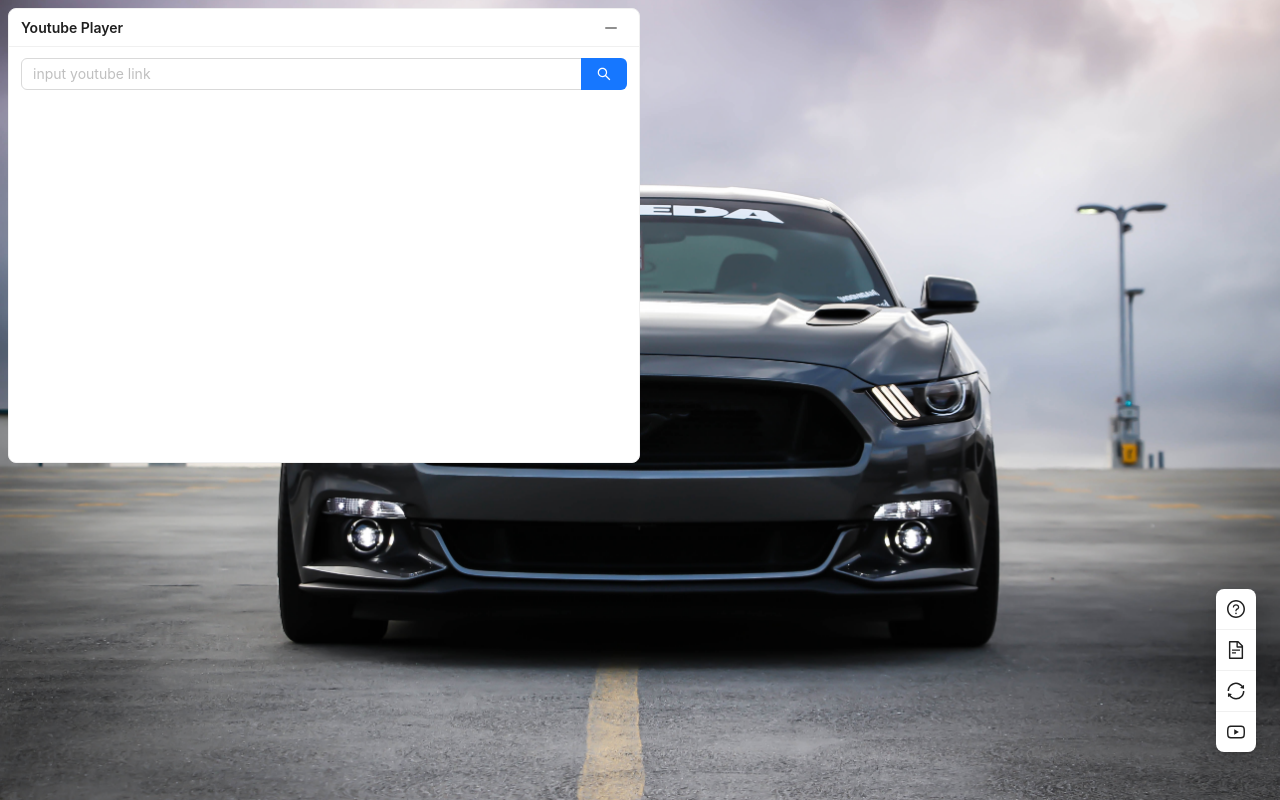
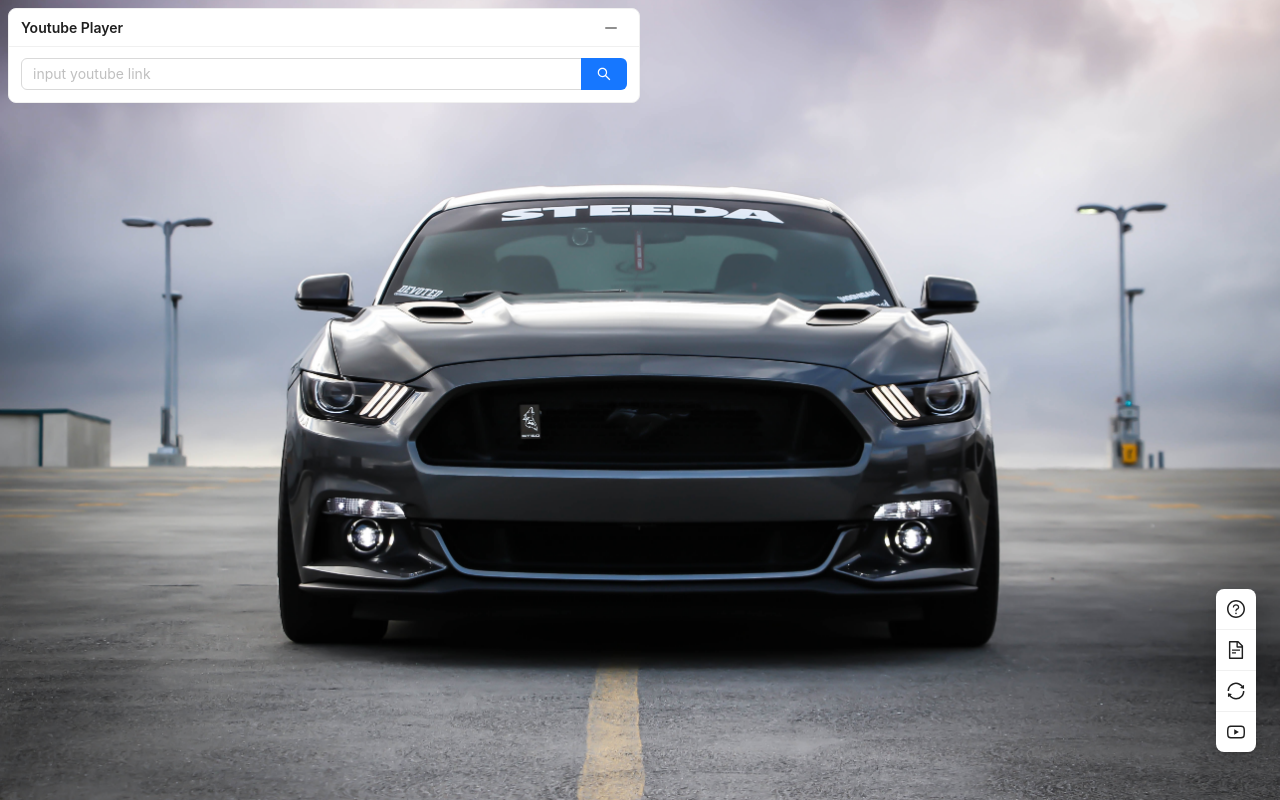
Before and after one commit to UnknownCoderBoy/LofiApp, a React (Create React App) app: page / in a window 1280 px wide. Both pictures are taken after a click on the button 1236 px from the left and 732 px from the top of the page. Built offline with nearby package versions, Linux system fonts and the light colour scheme.

Commit message:
Update index.js

```diff
--- a/src/pages/dashboard/index.js
+++ b/src/pages/dashboard/index.js
@@ -48,7 +48,7 @@
                 onSearch={setURL}
                 enterButton
               />
-              {isDesktopOrLaptop && (
+              {isDesktopOrLaptop && url && (
                 <ReactPlayer
                   style={{
                     marginTop: "5%",
@@ -59,7 +59,7 @@
                   width={"100%"}
                 />
               )}
-              {isTabletOrMobile && (
+              {isTabletOrMobile && url && (
                 <ReactPlayer
                   style={{
                     marginTop: "5%",
```
